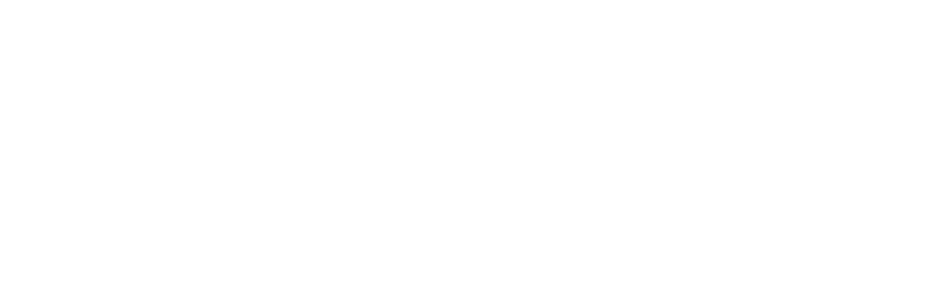
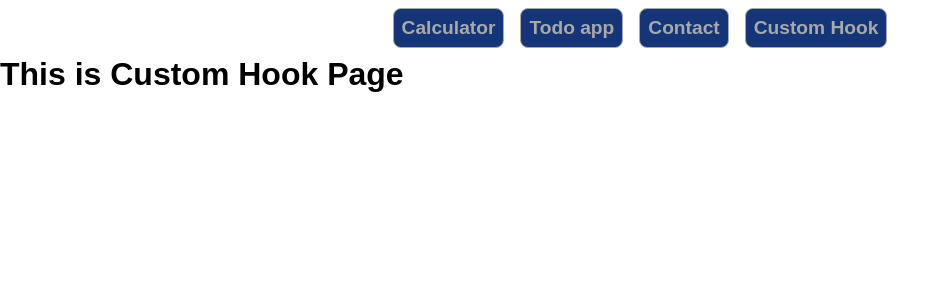
Before and after one commit to Jahirul-Islam-Jantu/thinking-in-react, a React (Vite) app in the folder vite-project/: page /customhook in a window 1280 px wide. Before the commit this address had no page. Shown: the top 300 px of the page, without its empty margins (0-950 px from the left). Built offline with nearby package versions, Linux system fonts and the light colour scheme.

Commit message:
custom hook

```diff
--- a/vite-project/src/App.jsx
+++ b/vite-project/src/App.jsx
@@ -4,6 +4,7 @@ import "./assets/css/style.css"
 import {BrowserRouter, Route, Routes} from "react-router-dom";
 import CalculatorApp from "./pages/CalculatorApp.jsx";
 import ContactApp from "./pages/ContactApp.jsx";
+import CustomHook from "./pages/CustomHook.jsx";
 
 const App = () => {
 
@@ -13,6 +14,7 @@ const App = () => {
                 <Route path="/" element={<CalculatorApp />} />
                 <Route path="/todoapp" element={<ToDoApp />} />
                 <Route path="/contactList" element={<ContactApp />} />
+                <Route path="/customhook" element={<CustomHook />} />
 
             </Routes>
         </BrowserRouter>
--- a/vite-project/src/components/Menu.jsx
+++ b/vite-project/src/components/Menu.jsx
@@ -7,6 +7,7 @@ const Menu = () => {
             <NavLink className="nav-link" to="/">Calculator</NavLink>
             <NavLink className="nav-link" to="/todoapp">Todo app</NavLink>
             <NavLink className="nav-link" to="/contactList">Contact</NavLink>
+            <NavLink className="nav-link" to="/customhook">Custom Hook</NavLink>
 
         </div>
     );
--- /dev/null
+++ b/vite-project/src/components/customHook/useCounter.js
@@ -0,0 +1,5 @@
+const useCounter = ()=>{
+
+}
+
+export default useCounter
--- /dev/null
+++ b/vite-project/src/pages/CustomHook.jsx
@@ -0,0 +1,13 @@
+import React from 'react';
+import Menu from "../components/Menu.jsx";
+
+const CustomHook = () => {
+    return (
+        <div>
+            <Menu/>
+            <h1>This is Custom Hook Page</h1>
+        </div>
+    );
+};
+
+export default CustomHook;
```
